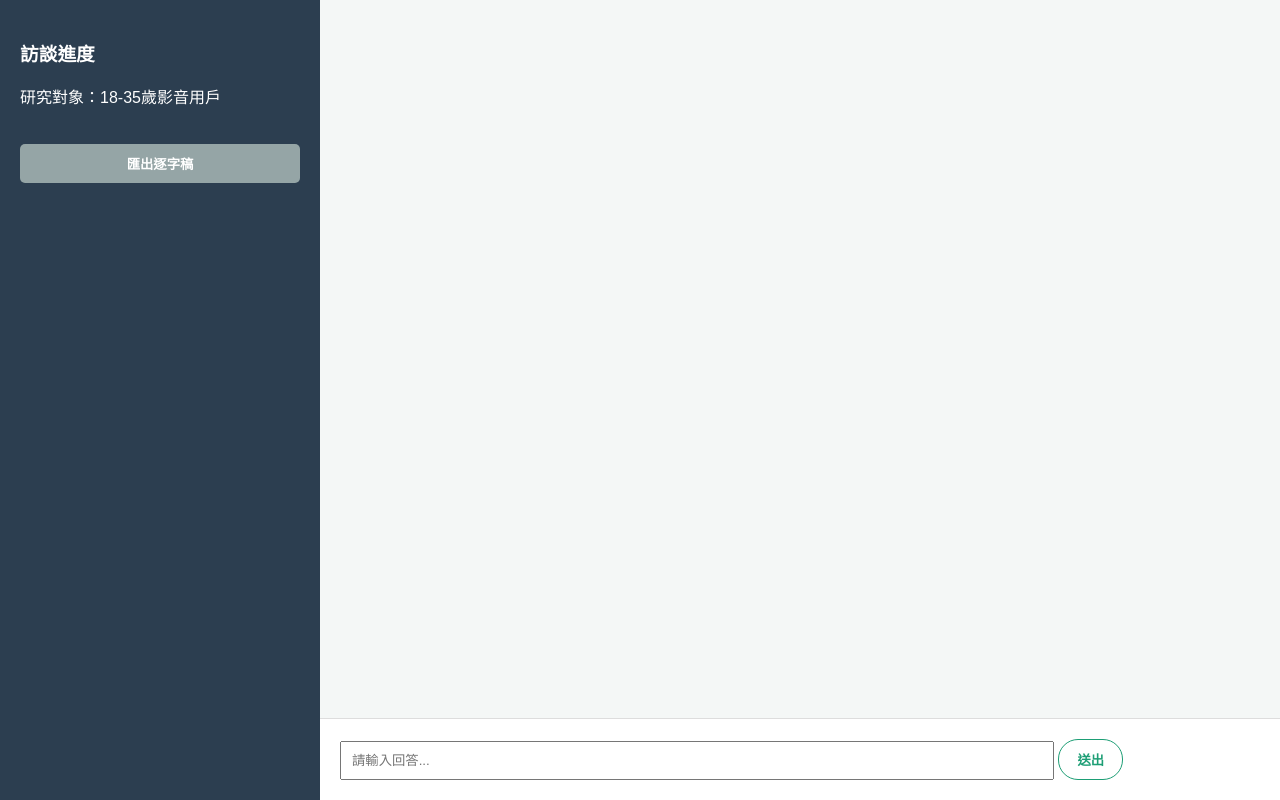
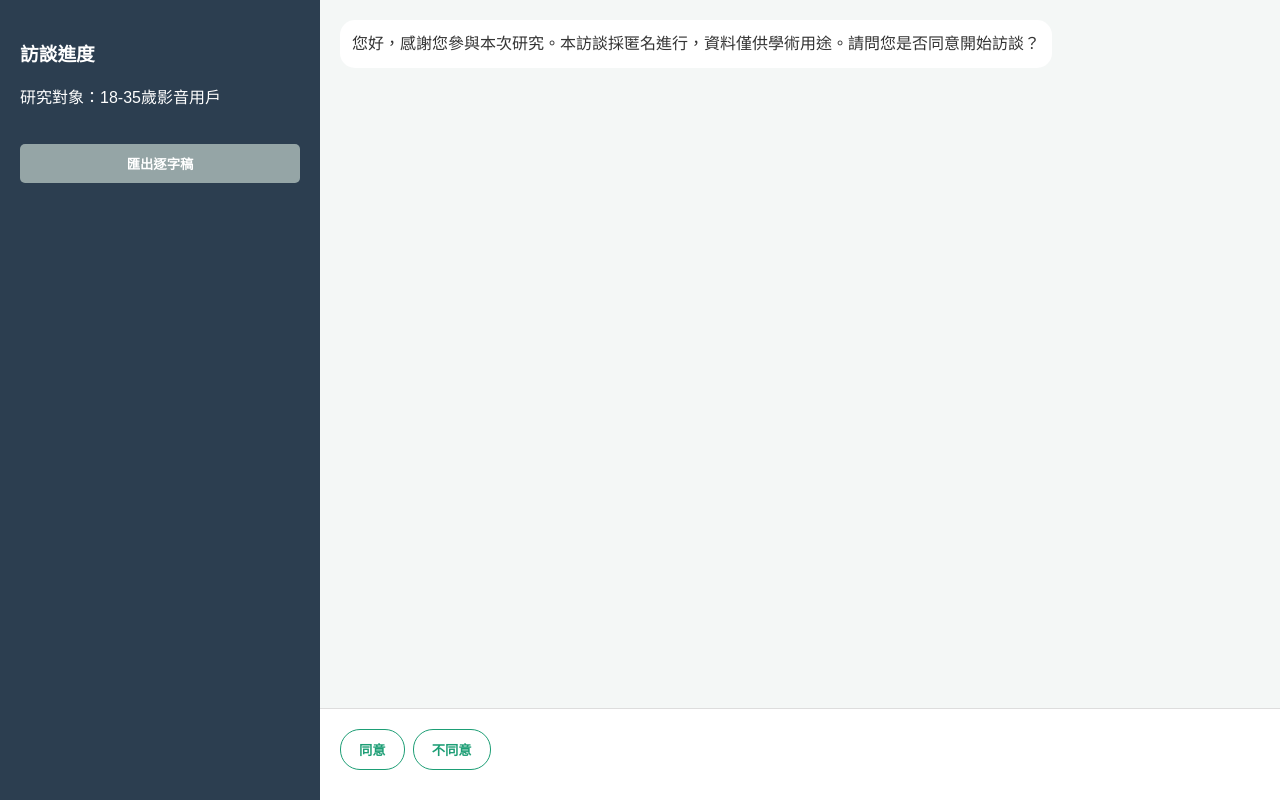
Before and after one commit to b12605037/-AIAGENT, a plain HTML site: page public/index.html in a window 1280 px wide. Drawn offline with Linux system fonts and the light colour scheme.

Commit message:
Update index.html

```diff
--- a/public/index.html
+++ b/public/index.html
@@ -72,4 +72,57 @@ async function sendText(overrideText) {
         const data = await res.json();
         const aiMsg = data.candidates[0].content.parts[0].text;
         processAIResponse(aiMsg);
-    } catch (
+    } catch (e) {
+        appendMsg('ai', "連線似乎有點問題，請稍後再試。");
+    }
+}
+
+function processAIResponse(text) {
+    chatHistory.push({ role: "model", parts: [{ text: text }] });
+    const match = text.match(/\[SHOW_Q(\d+)\]/);
+    const cleanText = text.replace(/\[SHOW_Q\d+\]/g, '').trim();
+
+    appendMsg('ai', cleanText);
+
+    const btnGroup = document.getElementById('button-group');
+    const textGroup = document.getElementById('text-input-group');
+
+    if(match && Q_OPTS[match[1]]) {
+        btnGroup.innerHTML = '';
+        Q_OPTS[match[1]].forEach(opt => {
+            const b = document.createElement('button');
+            b.innerText = opt;
+            b.onclick = () => sendText(opt);
+            btnGroup.appendChild(b);
+        });
+        btnGroup.classList.remove('hidden');
+        textGroup.classList.add('hidden');
+    } else {
+        btnGroup.classList.add('hidden');
+        textGroup.classList.remove('hidden');
+    }
+}
+
+function appendMsg(role, text) {
+    const m = document.getElementById('messages');
+    const d = document.createElement('div');
+    d.className = `bubble ${role}`;
+    d.innerText = text;
+    m.appendChild(d);
+    m.scrollTop = m.scrollHeight;
+}
+
+function exportTranscript() {
+    let t = "訪談逐字稿\n\n" + chatHistory.map(h => `${h.role === 'user' ? '受訪者' : '訪談員'}: ${h.parts[0].text}`).join('\n\n');
+    const blob = new Blob([t], { type: 'text/plain' });
+    const a = document.createElement('a');
+    a.href = URL.createObjectURL(blob);
+    a.download = '影音訪談逐字稿.txt';
+    a.click();
+}
+
+// 初始化開場：加上 [SHOW_Q0] 標記來觸發同意按鈕
+processAIResponse("您好，感謝您參與本次研究。本訪談採匿名進行，資料僅供學術用途。請問您是否同意開始訪談？ [SHOW_Q0]");
+</script>
+</body>
+</html>
```
